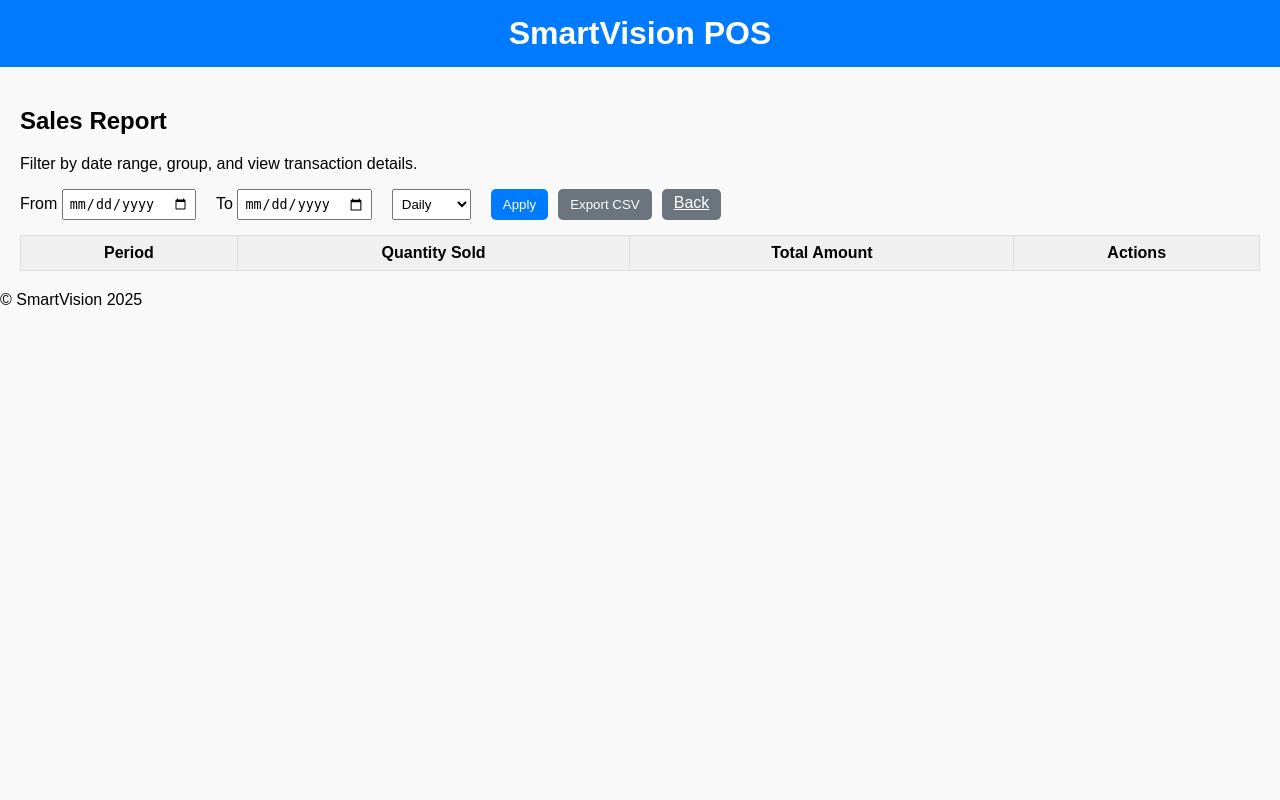
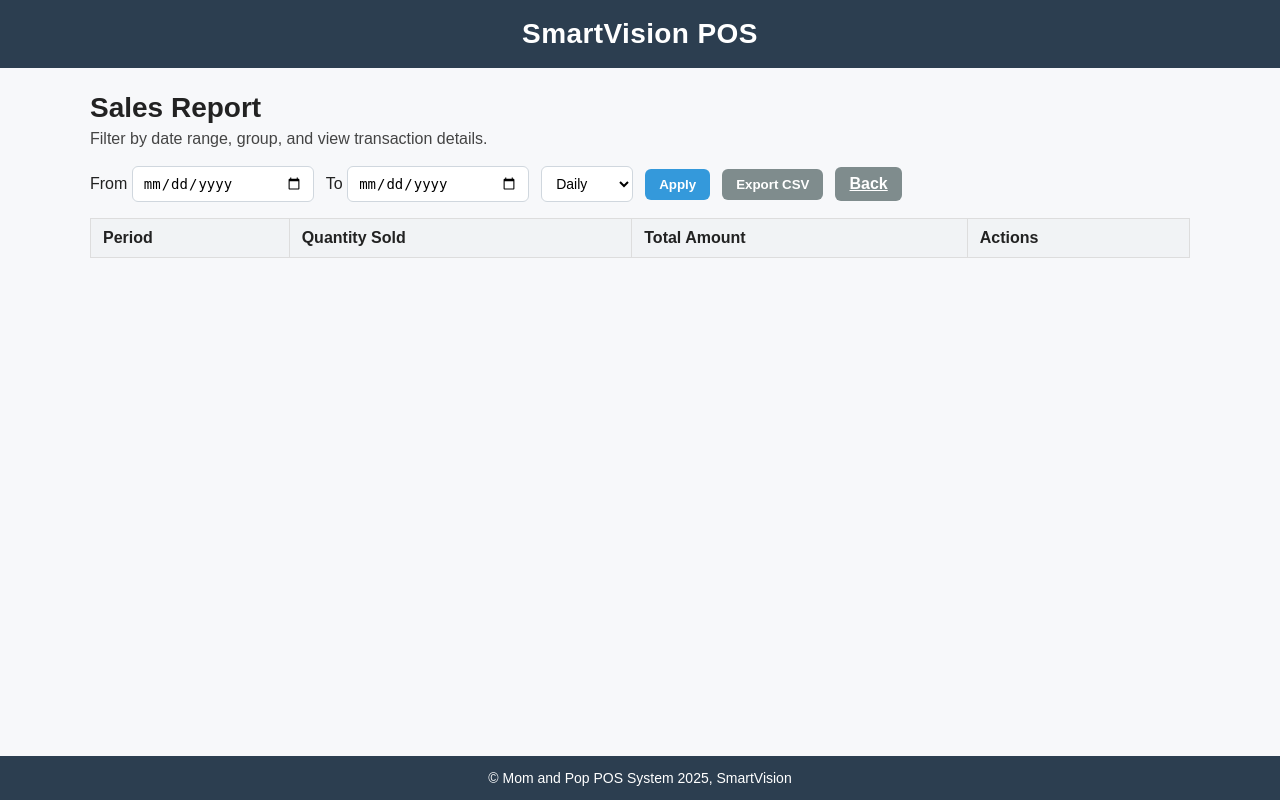
Before and after one commit to TaySippapas/SEN201_SmartVision, a Flask app: page /sales-report.html in a window 1280 px wide. Run offline with Flask 3, Linux system fonts and the light colour scheme; lists and menus that the app fills with data are empty.

Commit message:
Updated sales report color and fix the layout

```diff
--- a/my_flask_app/static/reports.css
+++ b/my_flask_app/static/reports.css
@@ -1,119 +1,159 @@
-/* ------------------ General Styles ------------------ */
+/* Base */
+html, body { height: 100%; }
 body {
+  margin: 0;
   font-family: Arial, sans-serif;
-  margin: 0;
-  background-color: #f9f9f9;
+  background: #f7f8fa;
+  color: #222;
+  display: flex;
+  flex-direction: column;
 }
+
+/* Header (match home) */
 .app-bar {
-  background-color: #007bff;
-  color: white;
-  padding: 15px;
+  background-color: #2c3e50;   /* dark navy from main.css */
+  color: #fff;
+  padding: 18px 0;
   text-align: center;
 }
-.brand {
-  margin: 0;
+.brand { margin: 0; font-size: 28px; letter-spacing: .4px; }
+
+/* Page container */
+.container {
+  width: 100%;
+  max-width: 1100px;
+  margin: 24px auto 0 auto;
+  padding: 0 20px 24px 20px;
 }
-.container {
-  padding: 20px;
-}
+
+/* Titles */
+.page-title   { margin: 0 0 6px 0; font-size: 28px; }
+.page-subtitle{ margin: 0 0 18px 0; color: #444; }
+
+/* Toolbar (simple, wraps on small screens) */
 .toolbar {
-  margin-bottom: 15px;
   display: flex;
   flex-wrap: wrap;
-  gap: 10px;
+  gap: 10px 12px;
+  align-items: center;
+  margin: 10px 0 16px 0;
 }
-.input {
-  padding: 5px;
-  margin-right: 10px;
+
+.input, .select, input[type="date"] {
+  padding: 8px 10px;
+  border: 1px solid #d0d7de;
+  border-radius: 6px;
+  background: #fff;
+  font-size: 14px;
 }
+input[type="date"] { min-width: 160px; }
+
+/* Buttons */
 .btn {
-  padding: 5px 12px;
-  border-radius: 5px;
+  padding: 8px 14px;
+  border-radius: 6px;
   border: none;
   cursor: pointer;
-  background-color: #6c757d;
-  color: white;
+  font-weight: 600;
+  background: #7f8c8d;   /* neutral same family as main.css back-button */
+  color: #fff;
 }
-.btn:hover { opacity: 0.85; }
-.btn-primary { background-color: #007bff; }
+.btn:hover  { opacity: .95; }
+.btn:active { transform: translateY(0.5px); }
 
-.table-wrap {
-  overflow-x: auto;
-}
+.btn-primary         { background: #3499db; }  /* main accent */
+.btn-primary:hover   { background: #2980b9; }
+.btn-ghost           { background: #e9ecef; color: #111; }
+.btn-ghost:hover     { background: #dfe3e7; }
+
+/* Table (classic bordered with light zebra) */
+.table-wrap { overflow-x: auto; }
 .table {
   width: 100%;
   border-collapse: collapse;
 }
 .table th, .table td {
   border: 1px solid #ddd;
-  padding: 8px;
-  text-align: center;
+  padding: 10px 12px;
+  text-align: left;
 }
-.table th { background-color: #f0f0f0; }
-.table-striped tbody tr:nth-child(odd) { background-color: #fafafa; }
+.table thead th {
+  background: #f1f3f5;
+  font-weight: 700;
+}
+.table-striped tbody tr:nth-child(odd)  td { background: #fafafa; }
+.table-striped tbody tr:nth-child(even) td { background: #fff; }
+.actions .btn { padding: 6px 12px; }
 
-/* ------------------ Modal Styles ------------------ */
+/* ===== Modal Overlay (smaller version) ===== */
 .modal {
     display: none;
     position: fixed;
-  top: 0; left: 0;
-  width: 100%; height: 100%;
-  background-color: rgba(0,0,0,0.5);
-  justify-content: center;
-  align-items: center;
     z-index: 1000;
+    left: 0;
+    top: 0;
+    width: 100%;
+    height: 100%;
+    overflow: auto;
+    background-color: rgba(0,0,0,0.35);
   }
+
   .modal-content {
     background: #fff;
-  padding: 20px;
-  border-radius: 10px;
-  max-width: 800px;
-  width: 90%;
-  max-height: 80%;
-  overflow-y: auto;
-  box-shadow: 0 8px 20px rgba(0,0,0,0.3);
-  animation: fadeIn 0.2s ease-in-out;
+    margin: 10% auto;             /* Slightly higher position */
+    padding: 18px;
+    border: 1px solid #e5e7eb;
+    width: 80%;                   /* smaller width */
+    max-width: 640px;             /* tighter max width */
+    border-radius: 12px;
+    box-shadow: 0 6px 24px rgba(0,0,0,.15);
+    animation: modalFade 0.25s ease-out;
   }
-@keyframes fadeIn {
-  from {opacity: 0; transform: translateY(-10px);}
-  to {opacity: 1; transform: translateY(0);}
+
+  /* Smooth fade-in animation */
+  @keyframes modalFade {
+    from { opacity: 0; transform: translateY(-10px); }
+    to   { opacity: 1; transform: translateY(0); }
   }
 
   #details-table {
     width: 100%;
     border-collapse: collapse;
-  margin-top: 10px;
   }
   #details-table th, #details-table td {
-  border: 1px solid #ccc;
-  padding: 8px;
-  text-align: center;
+    border: 1px solid #eaecef;
+    padding: 10px 12px;
+    text-align: left;
   }
-#details-table th {
-  background: #f0f0f0;
-  position: sticky;
-  top: 0;
-  z-index: 1;
-}
-#details-table tbody tr:nth-child(odd) { background-color: #fafafa; }
-#details-table tbody tr:nth-child(even) { background-color: #fff; }
+  #details-table th { background: #f6f8fa; }
 
   #close-modal {
-  margin-top: 15px;
-  background-color: #007bff;
-  color: white;
+    background: #3499db;
+    color: #fff;
     border: none;
-  padding: 8px 15px;
-  border-radius: 5px;
+    padding: 8px 14px;
+    border-radius: 6px;
     cursor: pointer;
+    margin-top: 12px;
   }
-#close-modal:hover {
-  background-color: #0056b3;
+  #close-modal:hover { background: #2980b9; }
+
+
+/* Footer (stick to bottom) */
+.footer {
+  margin-top: auto;
+  background: #2c3e50;
+  color: #fff;
+  text-align: center;
+  padding: 14px;
+  font-size: 14px;
 }
 
-/* ------------------ Responsive ------------------ */
-@media (max-width: 600px) {
-  .modal-content { width: 95%; padding: 15px; }
-  #details-table th, #details-table td { font-size: 12px; padding: 6px; }
-  .toolbar { flex-direction: column; align-items: flex-start; }
+/* Responsive tweaks */
+@media (max-width: 720px) {
+  .brand { font-size: 22px; }
+  .page-title { font-size: 24px; }
+  input[type="date"] { min-width: 140px; }
+  .btn { padding: 8px 12px; }
+  .modal-content { width: 95%; padding: 16px; }
 }
--- a/my_flask_app/templates/sales-report.html
+++ b/my_flask_app/templates/sales-report.html
@@ -65,7 +65,7 @@
     </div>
   </div>
 
-  <footer class="footer">© SmartVision 2025</footer>
+  <footer class="footer">© Mom and Pop POS System 2025, SmartVision</footer>
 
   <script src="{{ url_for('static', filename='sales-report.js') }}"></script>
 </body>
```
Lines whose indentation alone changed are shown as unchanged.
